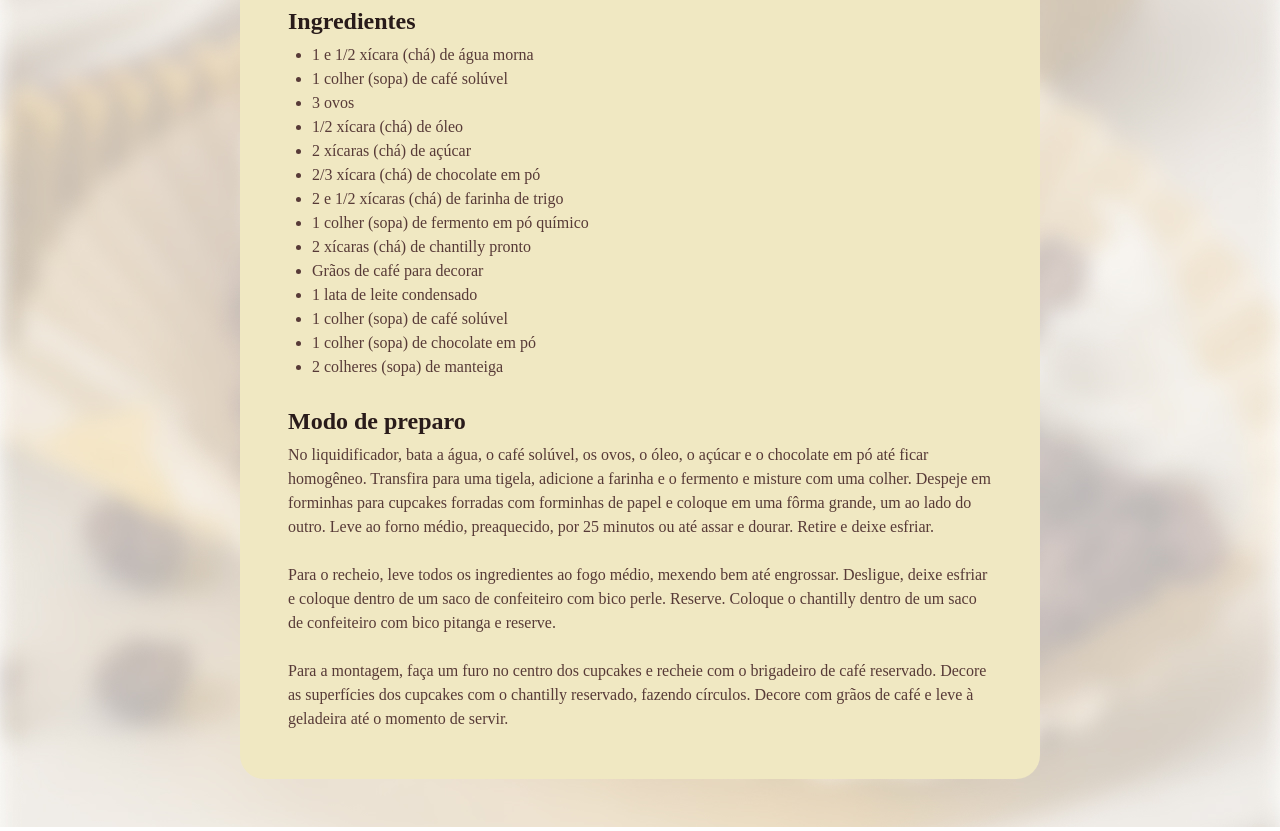
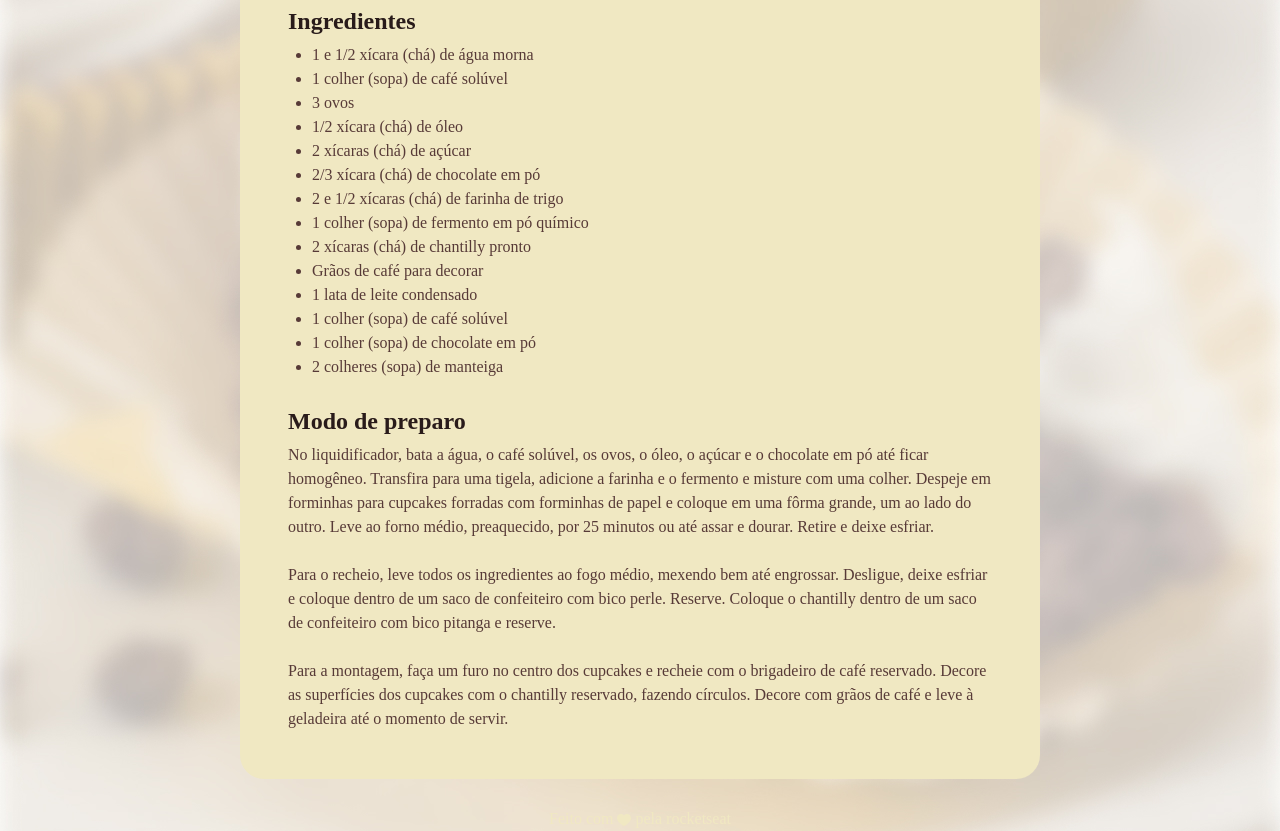
Before and after one commit to PhilipeGomes/PaginaReceita, a plain HTML site: page index.html in a window 1280 px wide. Shown: the part 732-1563 px from the top of the page. Drawn offline with Linux system fonts and the light colour scheme; a web font is replaced by a local one.

Commit message:
Adicionando rodapé

```diff
--- a/index.html
+++ b/index.html
@@ -77,5 +77,10 @@
         </section>
       </main>
     </div>
+
+    <footer>
+      Feito com
+      <img src="assets/coracao.svg" alt="coração" /> pela rocketseat
+    </footer>
   </body>
 </html>
--- a/style.css
+++ b/style.css
@@ -24,7 +24,7 @@ body {
   padding: 24px;
   background-color: #f0e8c2;
   border-radius: 24px;
-  margin: 48px auto;
+  margin: 48px auto 28px;
   /* vertical - horizontal(auto-centraliza)*/
 }
 
@@ -65,3 +65,12 @@ h2 {
 ul {
   padding-left: 24px;
 }
+
+footer {
+  color: #F0E8C2;
+  text-align: center;
+}
+
+footer img {
+  vertical-align: middle;
+}
```
Also changed, not shown: assets/coracao.svg (added).
